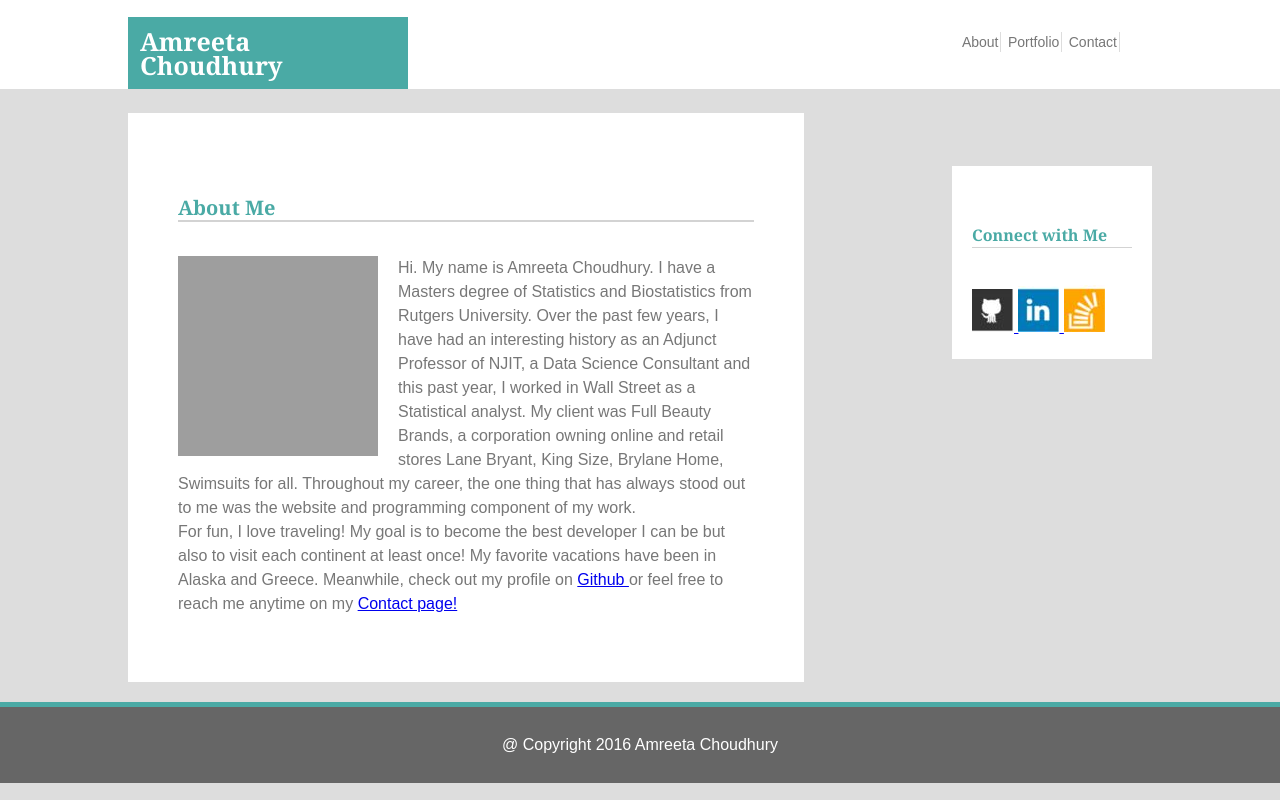
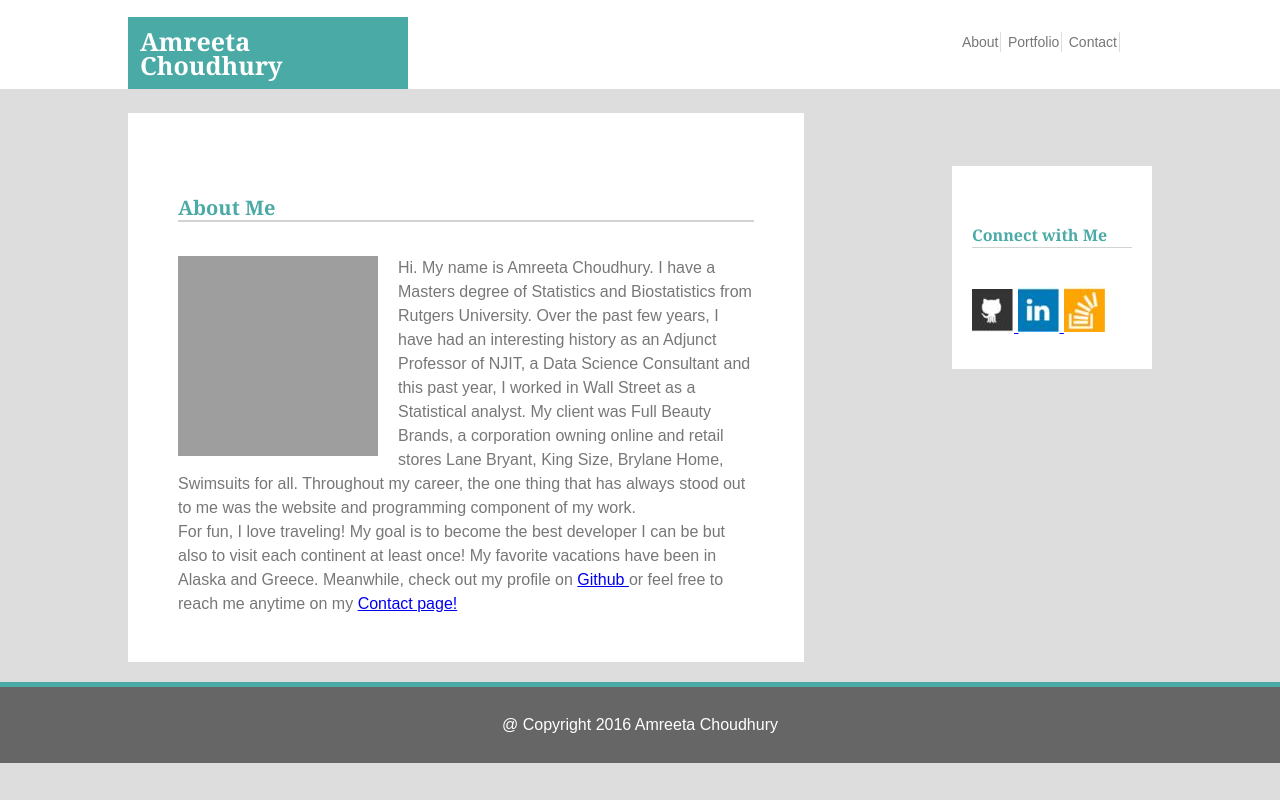
Before and after one commit to amreetac/Basic-Portfolio, a PHP site: page /index.php in a window 1280 px wide. Run offline with PHP 8.4, Linux system fonts and the light colour scheme; grey boxes are pictures that could not be loaded.

Commit message:
Finalizing

```diff
--- a/assets/css/style.css
+++ b/assets/css/style.css
@@ -83,6 +83,7 @@ a:hover {
     float: left;
     width: 12.5%;
     padding: 20px;
+    padding-bottom: 30px;
 }
 #aboutme {
     width: 45%;
@@ -90,6 +91,10 @@ a:hover {
     margin-bottom: 20px;
     padding: 50px;
     background-color:#ffffff;
+
+    /*attempt to put space between heading
+    and border on below line */
+    padding-bottom: 30px;
 }
 
 #port {
@@ -123,6 +128,7 @@ input[type=submit] {
     margin-bottom: 20px;
     padding: 20px;
     background-color:#ffffff;
+    padding-bottom: 30px;
 }
 #bio-image {
     width: 200px;
```
